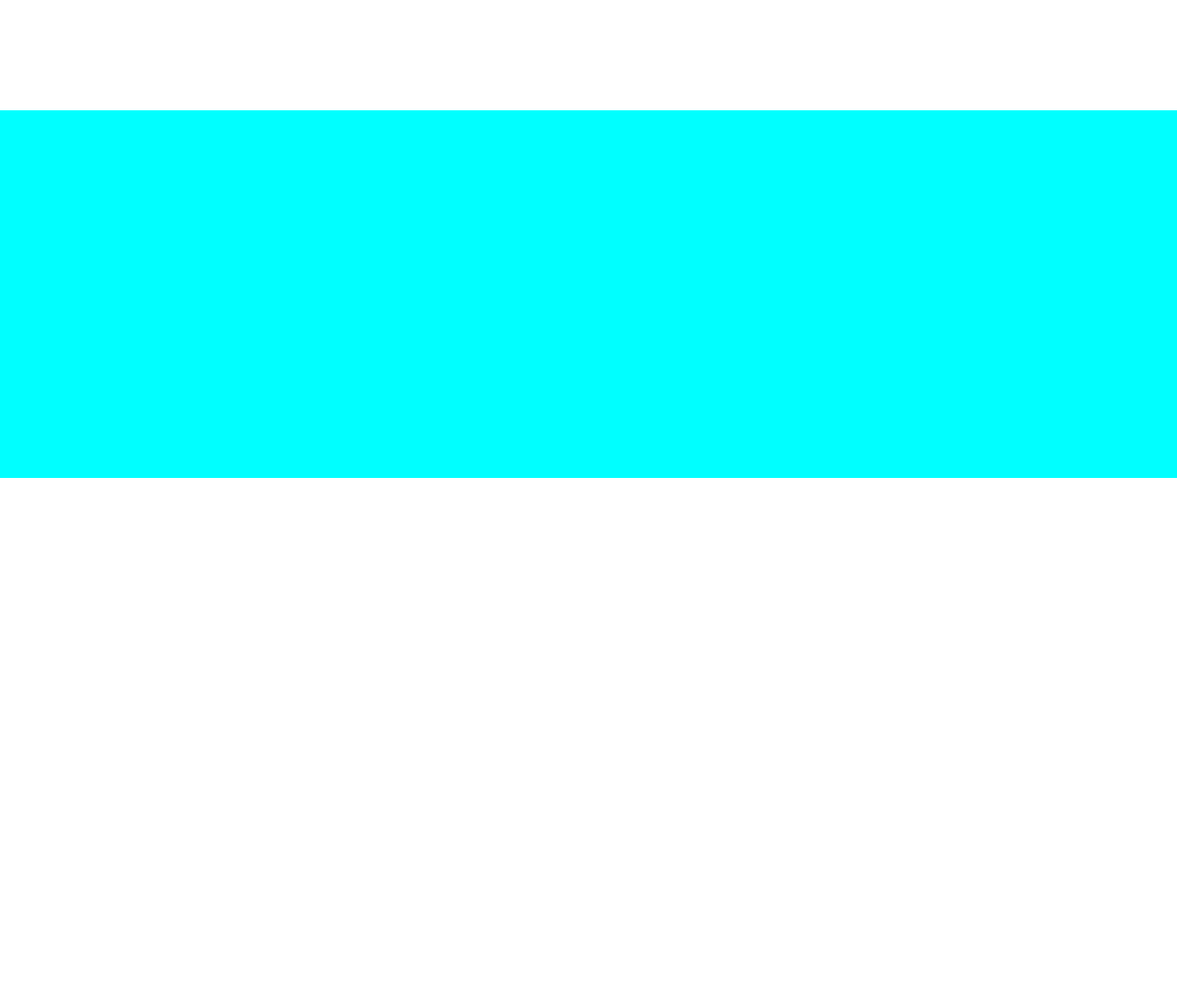
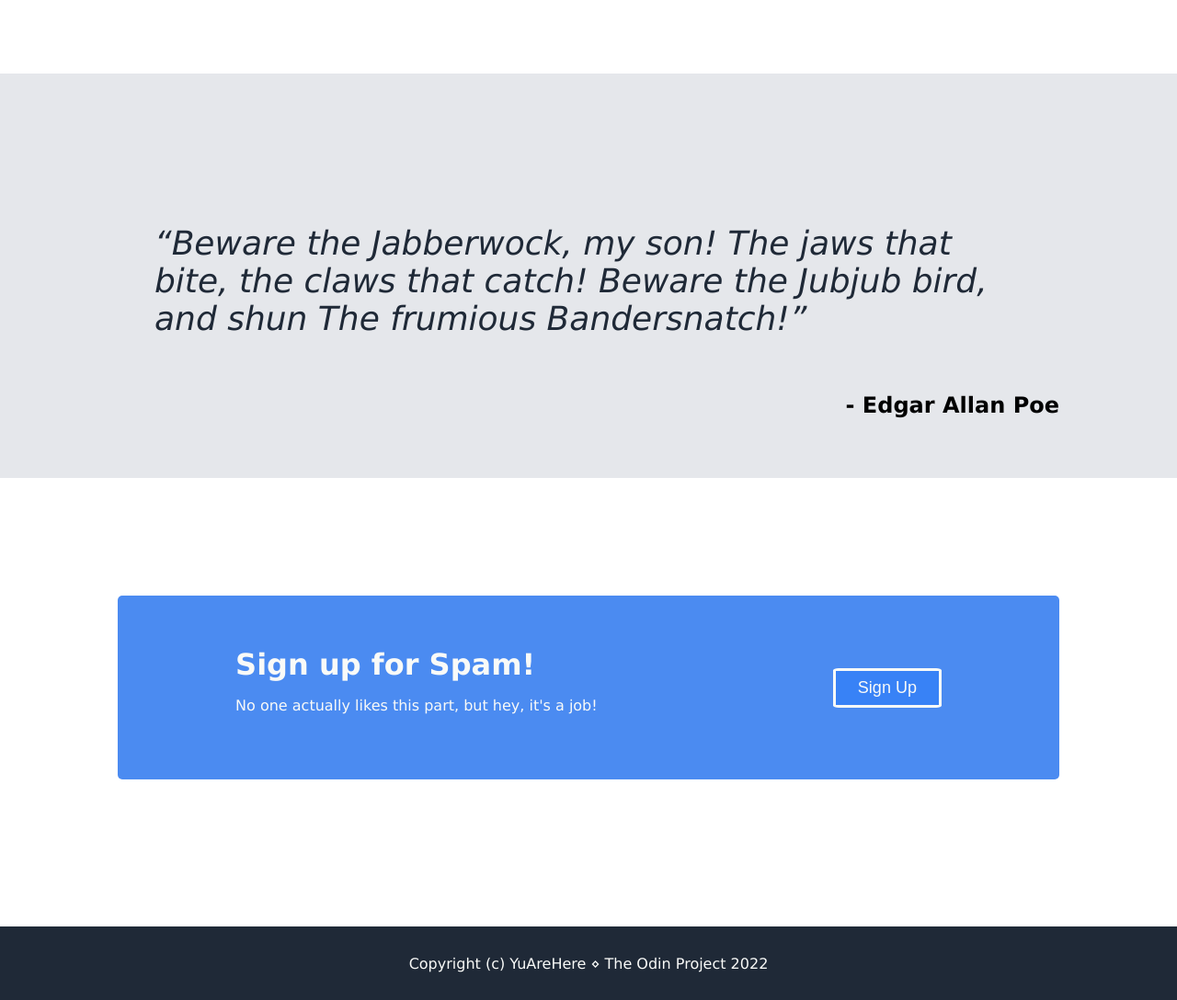
Before and after one commit to YuAreHere/landingpage, a plain HTML site: page index.html in a window 1280 px wide. Shown: the part 1040-2128 px from the top of the page at 92% size. Before the commit the page ends 1960 px from the top, so only its background shows below. Drawn offline with Linux system fonts and the light colour scheme.

Commit message:
Complete Landing Page Project

```diff
--- a/index.html
+++ b/index.html
@@ -52,7 +52,28 @@
             </div>
         </div>
     </div>
-    <div class = "quote"></div>
-    <div class = "footer"></div>
+    <div class = "quote">
+        <blockquote>“Beware the Jabberwock, my son!
+            The jaws that bite, the claws that catch!
+      Beware the Jubjub bird, and shun
+            The frumious Bandersnatch!” </blockquote>
+            <p class="quoter">- Edgar Allan Poe</p>
+    </div>
+    <div class="signup">
+        <div class="callbox">
+            <div class="calltext">
+                <h5 class="action">
+                    Sign up for Spam!
+                </h5>
+                <p class="callpara">
+                    No one actually likes this part, but hey, it's a job!
+                </p>
+            </div>
+            <button class="callbutton" type="button">Sign Up</button>
+        </div>
+    </div>
+    <div class = "footer">
+        Copyright (c) YuAreHere ⋄ The Odin Project 2022
+    </div>
 </body>
 </html>
--- a/style.css
+++ b/style.css
@@ -8,7 +8,7 @@ body {
     display: flex;
     flex-direction: column;
     background-color: #1F2937;
-    height: 70vh;
+    height: 75vh;
     width: 100%;
     color: #F9FAF8;
     padding: 5px 10%;
@@ -20,7 +20,7 @@ body {
 
 .info {
     background-color: ;
-    height: 75vh;
+    height: 65vh;
     width: 100%;
     margin-top: 0;
     margin:0%;
@@ -32,17 +32,35 @@ body {
 }
 
 .quote {
-    background-color: aqua;
-    height: 50vh;
+    background-color:#E5E7EB;
+    height: 55vh;
     width: 100%;
     margin:0%;
+    display:flex;
+    flex-wrap: wrap;
+    flex:1;
+    justify-content: flex-end;
+    align-items: space-between;
+}
+
+.signup {
+    background-color: ;
+    height: 45vh;
+    width: 100%;
+    color:#F9FAF8;
+    display: ;
+    box-sizing: border-box;
 }
 
 .footer {
-    background-color: ;
-    height: 50vh;
+    background-color:#1F2937 ;
+    height: 10vh;
     width: 100%;
     margin:0%;
+    display: flex;
+    justify-content: center;
+    align-items: center;
+    color: #F9FAF8;
 }
 
 .navbar {
@@ -114,3 +132,54 @@ h5 {
     border: solid #1F2937;
     border-radius:5%;
 }
+
+blockquote {
+    font-size: 36px;
+    font-weight: lighter;
+    font-style:italic;
+    color: #1F2937;
+    box-sizing: border-box;
+    padding: 10% 10% 0 10%;
+}
+
+.quoter {
+    padding: 0 10% 10% 10%;
+    font-weight: bold;
+    font-size: 24px;
+
+}
+
+.callbox {
+    display: flex;
+    border: ;
+    background-color:#4b8bf1;
+    margin: 10%;
+    height: 200px;
+    justify-content:space-around;
+    align-items: center;
+    border-radius:5px;
+    box-sizing: border-box;
+
+}
+
+.calltext {
+    display: flex;
+    flex-direction:column;
+    justify-content: center;
+}
+.action {
+    color:#F9FAF8;
+    margin:0;
+    font-size:32px;
+}
+
+.callbutton {
+    border: solid #F9FAF8;
+    color:#F9FAF8;
+    background-color:#3882F6;
+    border-radius:5%;
+    padding: 8px 24px;
+  text-align: center;
+  text-decoration: none;
+  font-size: 18px;
+}
```
